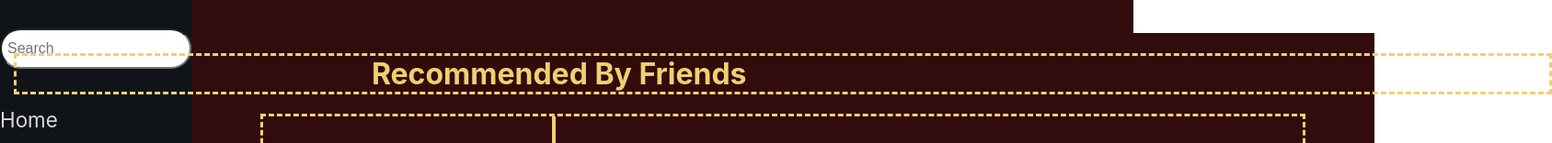
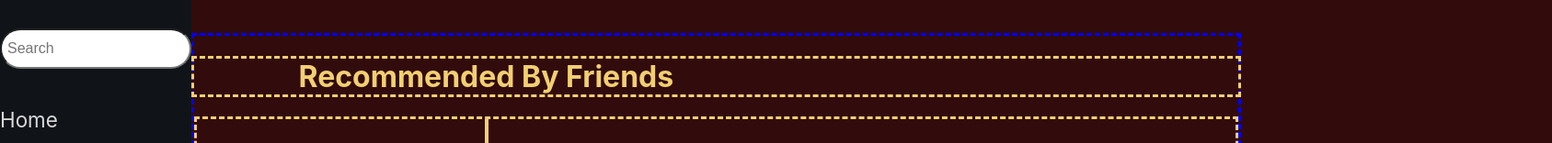
Before and after one commit to streamr-turing/streamr-FE, a React (Create React App) app: page / in a window 1280 px wide. Shown: the part 145-301 px from the top of the page at 92% size, 1687 px wide, since content can reach past the window. Built offline with nearby package versions, Linux system fonts and the light colour scheme.

Commit message:
fixed rebase combination styling between kiko/courtney-main

```diff
--- a/src/Components/HomePage/_HomePage.scss
+++ b/src/Components/HomePage/_HomePage.scss
@@ -1,4 +1,6 @@
 .home-container{
+    border-style: dashed;
+    border-color: blue;
     display: flex;
     flex-direction: column;
     align-items: center;
@@ -9,6 +11,6 @@
 
 .recommend-title{
     border-style: dashed;
-    width: 100vw;
-    padding-left: 30%;
+    width: 90%;
+    padding-left: 10%;
 }
--- a/src/_index.scss
+++ b/src/_index.scss
@@ -5,4 +5,5 @@ body {
     sans-serif;
   -webkit-font-smoothing: antialiased;
   -moz-osx-font-smoothing: grayscale;
+  background-color: #320B0C;
 }
```
